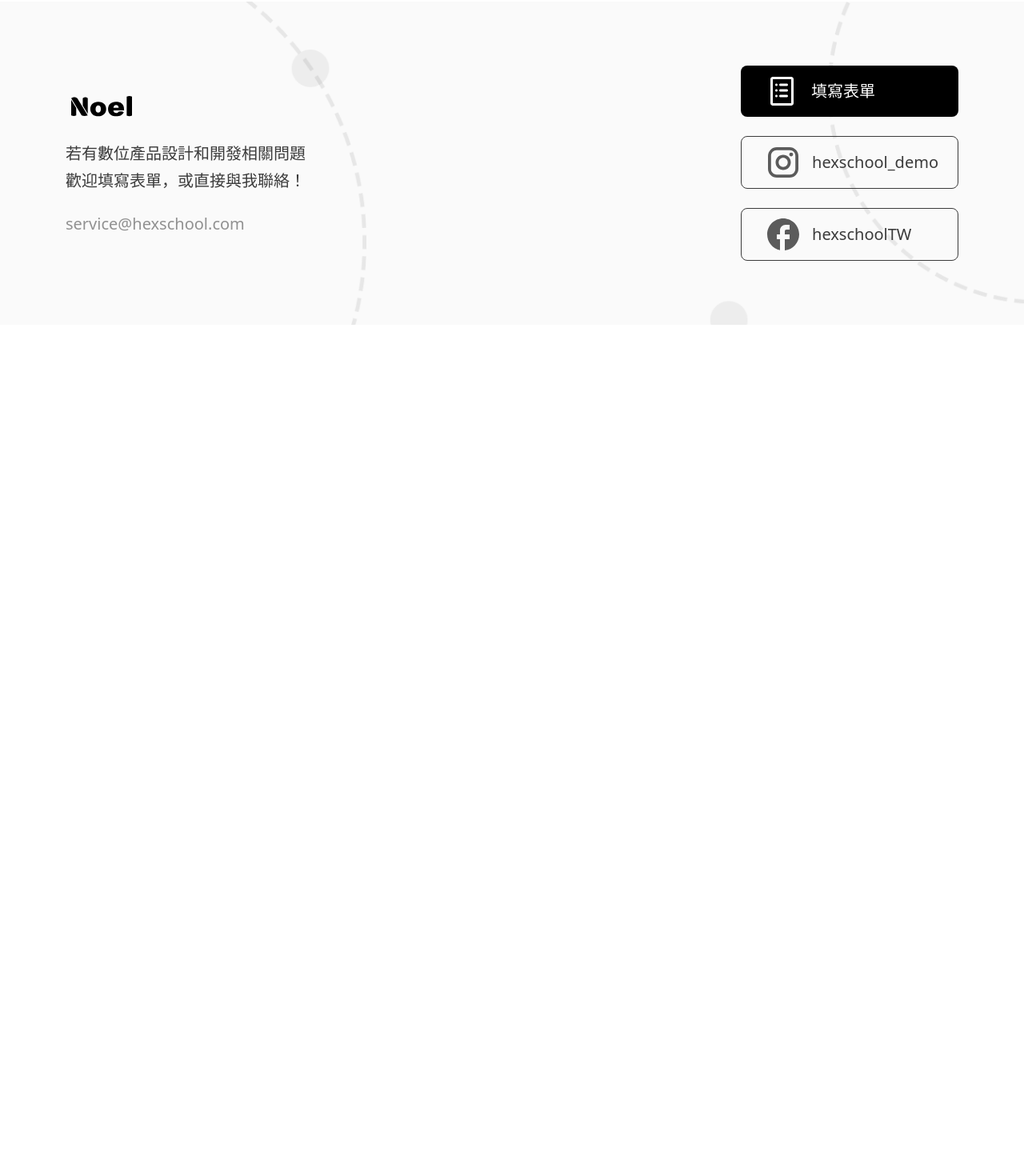
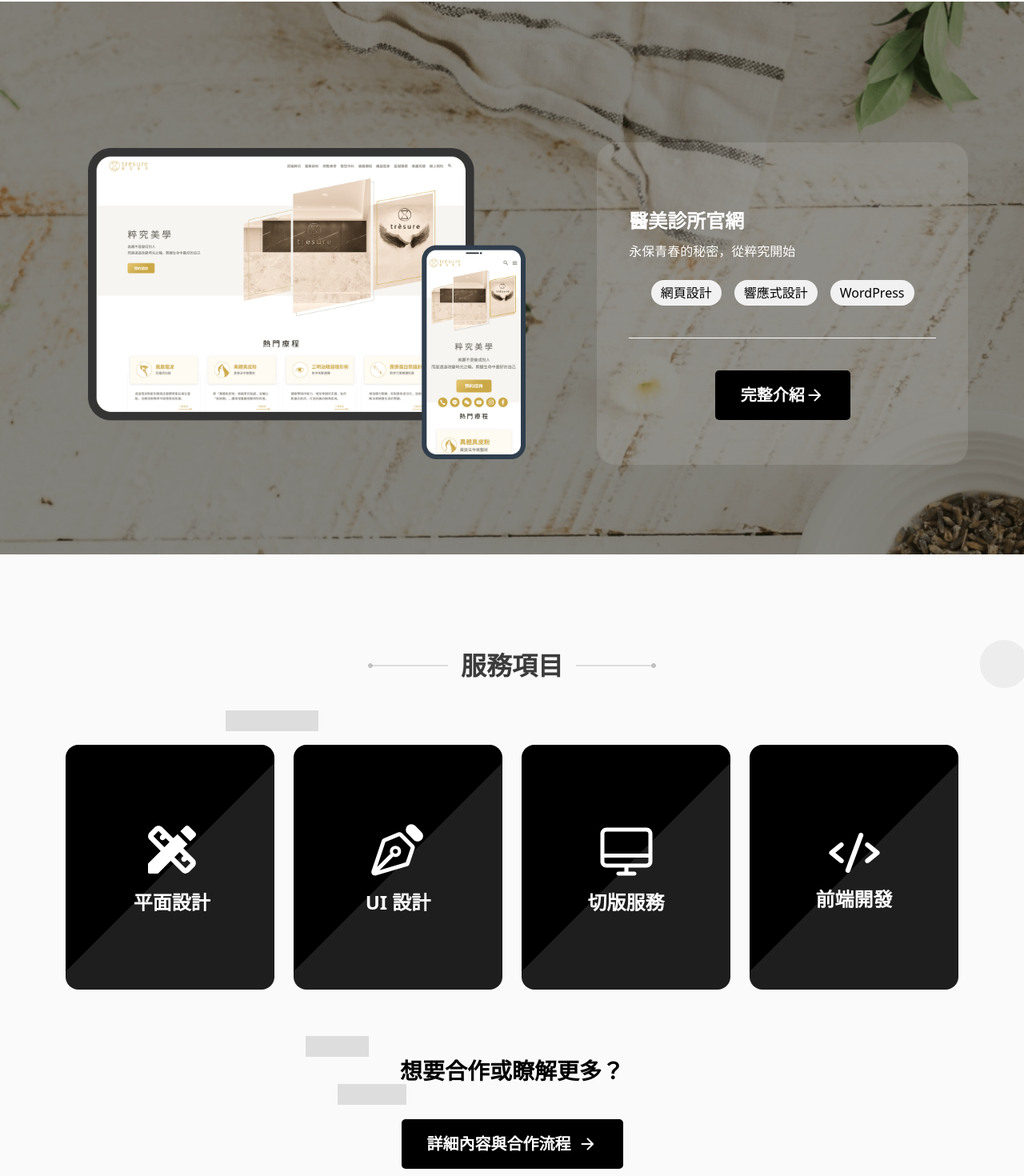
Before and after one commit to Lina-SHU/neol-website, a Vue app: page / in a window 1280 px wide. Shown: the part 100-1570 px from the top of the page at 80% size. Before the commit the page ends 800 px from the top, so only its background shows below. Built offline with nearby package versions, Linux system fonts and the light colour scheme.

Commit message:
add home 醫美診所官網 and 服務項目 section

```diff
--- a/src/components/HeaderComponent.vue
+++ b/src/components/HeaderComponent.vue
@@ -1,12 +1,8 @@
 <script setup>
 import { ref } from 'vue'
 import { RouterLink } from 'vue-router'
-import { useWindowSize } from '@vueuse/core'
 
-const { width } = useWindowSize()
-const isMobile = ref(width.value < 960)
-
-const isOpen = ref(width.value < 960)
+const isOpen = ref(true)
 const toggleMenu = () => {
   isOpen.value = !isOpen.value
 }
@@ -28,7 +24,7 @@ const toggleMenu = () => {
       </a>
     </div>
     <div
-      v-if="isOpen || !isMobile"
+      v-if="isOpen"
       class="fixed inset-x-0 top-[56px] bottom-0 z-10 bg-primary-900 bg-opacity-60 transition-opacity lg:static lg:z-20"
     >
       <ul
--- a/src/views/HomeView.vue
+++ b/src/views/HomeView.vue
@@ -1,5 +1,174 @@
 <script setup></script>
 
 <template>
-  <main></main>
+  <!-- 醫美診所官網 -->
+  <section class="bg-clinic lg:pt-[176px] lg:pb-[112px]">
+    <div class="lg:container">
+      <div class="lg:flex lg:items-center lg:-mx-3">
+        <div class="bg-clinic-sm bg-center py-[90px] lg:mr-[49px] lg:py-0">
+          <div class="px-10 relative z-10">
+            <img src="../assets/image/homepage-work3.png" alt="" />
+          </div>
+        </div>
+        <div
+          class="px-3 pt-6 pb-20 lg:relative lg:z-10 lg:w-6/12 lg:bg-primary-50 lg:bg-opacity-10 lg:rounded-3xl lg:pt-20 lg:pb-14 lg:px-10 2xl:w-4/12"
+        >
+          <h3
+            class="font-bold text-center text-xl mb-2 lg:text-left lg:text-primary-50 lg:text-2xl"
+          >
+            醫美診所官網
+          </h3>
+          <p class="text-primary-600 text-center mb-4 lg:text-left lg:text-primary-50 lg:mb-6">
+            永保青春的秘密，從粹究開始
+          </p>
+          <ul class="flex justify-center mb-5 lg:pb-10 lg:border-b lg:border-primary-50 lg:mb-10">
+            <li>
+              <div class="bg-primary-200 rounded-2xl py-1 px-3 mr-2 lg:mr-4">網頁設計</div>
+            </li>
+            <li>
+              <div class="bg-primary-200 rounded-2xl py-1 px-3 mr-2 lg:mr-4">響應式設計</div>
+            </li>
+            <li>
+              <div class="bg-primary-200 rounded-2xl py-1 px-3">WordPress</div>
+            </li>
+          </ul>
+          <button
+            class="bg-primary-900 text-primary-50 font-bold rounded-[5px] flex items-center px-4 py-2 mx-auto lg:text-xl lg:px-8 lg:py-4"
+          >
+            完整介紹
+            <img src="../assets/image/arrow.svg" alt="" />
+          </button>
+        </div>
+      </div>
+    </div>
+  </section>
+  <!-- 服務項目 -->
+  <section class="bg-service pt-10 pb-20 lg:py-30">
+    <div class="container">
+      <h3 class="flex items-center justify-center mb-10 lg:mb-20">
+        <img src="../assets/image/title-deco-left-sm.png" alt="" class="lg:hidden" />
+        <img src="../assets/image/title-deco-left-lg.png" alt="" class="hidden lg:block" />
+        <span class="text-primary-700 text-2xl font-bold mx-4 lg:text-4xl">服務項目</span>
+        <img src="../assets/image/title-deco-right-sm.png" alt="" class="lg:hidden" />
+        <img src="../assets/image/title-deco-right-lg.png" alt="" class="hidden lg:block" />
+      </h3>
+      <ul class="serviceList mb-10 lg:flex lg:flex-wrap lg:-mx-3 lg:mb-20">
+        <li class="w-[82%] mx-auto mb-6 lg:w-3/12 lg:px-3 lg:mb-0">
+          <div class="bg-service-item flex justify-center items-center rounded-2xl">
+            ;
+
+            <div>
+              <img
+                src="../assets/image/service-item-visual.svg"
+                alt="平面設計"
+                class="mb-2 mx-auto"
+              />
+              <p class="text-white text-center font-bold text-2xl">平面設計</p>
+            </div>
+          </div>
+        </li>
+        <li class="w-[82%] mx-auto mb-6 lg:w-3/12 lg:px-3 lg:mb-0">
+          <div class="bg-service-item flex justify-center items-center rounded-2xl">
+            <div>
+              <img src="../assets/image/service-item-ui.svg" alt="UI 設計" class="mb-2 mx-auto" />
+              <p class="text-white text-center font-bold text-2xl">UI 設計</p>
+            </div>
+          </div>
+        </li>
+        <li class="w-[82%] mx-auto mb-6 lg:w-3/12 lg:px-3 lg:mb-0">
+          <div class="bg-service-item flex justify-center items-center rounded-2xl">
+            <div>
+              <img
+                src="../assets/image/service-item-html&css.svg"
+                alt="切版服務"
+                class="mb-2 mx-auto"
+              />
+              <p class="text-white text-center font-bold text-2xl">切版服務</p>
+            </div>
+          </div>
+        </li>
+        <li class="w-[82%] mx-auto lg:w-3/12 lg:px-3">
+          <div class="bg-service-item flex justify-center items-center rounded-2xl">
+            <div>
+              <img
+                src="../assets/image/service-item-front-end.svg"
+                alt="前端開發"
+                class="mx-auto"
+              />
+              <p class="text-white text-center font-bold text-2xl">前端開發</p>
+            </div>
+          </div>
+        </li>
+      </ul>
+      <div class="text-center">
+        <p class="text-xl font-bold mb-6 lg:text-2xxl lg:mb-10">想要合作或瞭解更多？</p>
+        <button
+          class="bg-primary-900 text-primary-50 font-bold rounded-[5px] flex items-center px-4 py-2 mx-auto lg:text-xl lg:px-8 lg:py-4"
+        >
+          詳細內容與合作流程
+          <img src="../assets/image/arrow.svg" alt="arrow" class="ml-2" />
+        </button>
+      </div>
+    </div>
+  </section>
 </template>
+
+<style lang="scss" scoped>
+.bg-center {
+  background-repeat: no-repeat;
+  background-size: cover;
+  background-position: center;
+}
+
+.bg-clinic-sm {
+  position: relative;
+  background-image: url('../assets/image/homepage-work3-bg.png');
+  @media (min-width: 960px) {
+    background: none;
+  }
+  &::before {
+    content: '';
+    position: absolute;
+    top: 0;
+    left: 0;
+    width: 100%;
+    height: 100%;
+    background-color: rgba(13, 12, 7, 0.5);
+    z-index: 1;
+    @media (min-width: 960px) {
+      content: none;
+    }
+  }
+}
+
+.bg-clinic {
+  @media (min-width: 960px) {
+    position: relative;
+    background-image: url('../assets/image/homepage-work3-bg.png');
+    &::before {
+      content: '';
+      position: absolute;
+      top: 0;
+      left: 0;
+      width: 100%;
+      height: 100%;
+      background-color: rgba(13, 12, 7, 0.5);
+      z-index: 1;
+    }
+  }
+}
+
+.bg-service {
+  @media (min-width: 960px) {
+    background-image: url('../assets/image/homepage-services-bg.png');
+  }
+}
+
+.bg-service-item {
+  background: linear-gradient(315deg, #1e1e1e 0%, #1e1e1e 49.97%, #000000 50%);
+}
+
+.serviceList li > div {
+  height: 306px;
+}
+</style>
```
Also changed, not shown: src/assets/image/arrow.svg (added).
